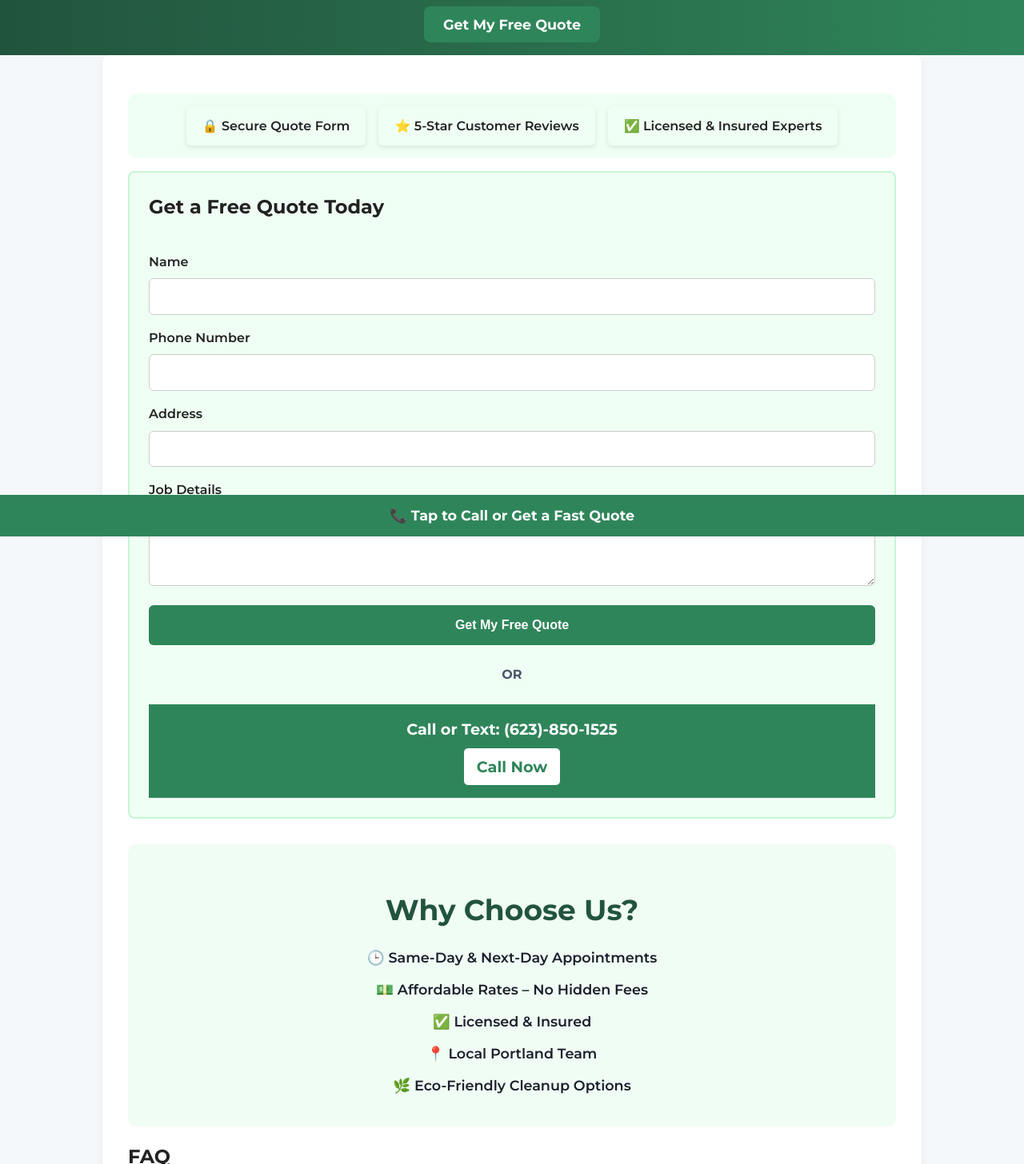
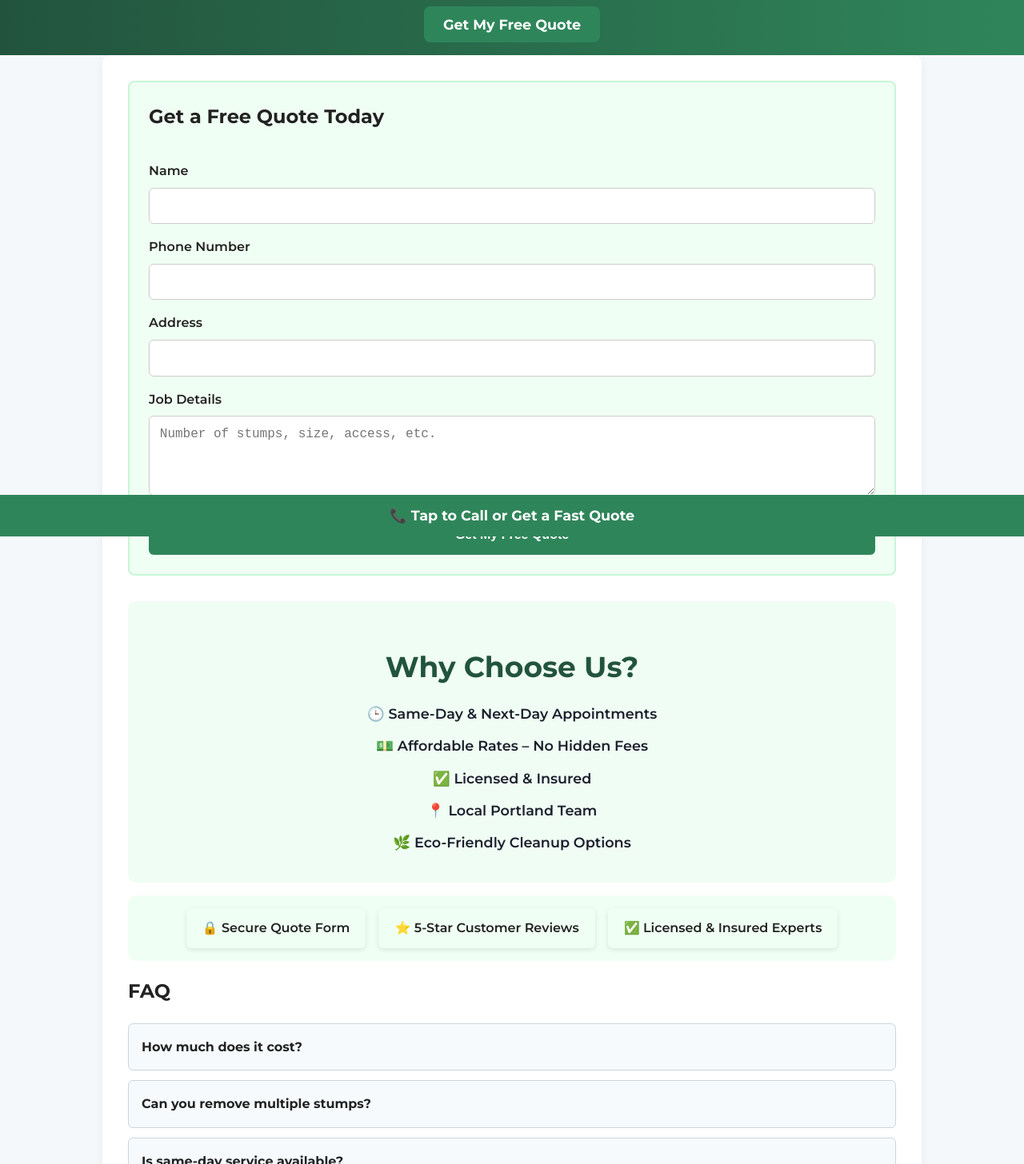
Before and after one commit to Leadpros201/Workings, a plain HTML site: page index.html in a window 1280 px wide. Shown: the part 129-1585 px from the top of the page at 80% size. Drawn offline with Linux system fonts and the light colour scheme.

Commit message:
Add files via upload

```diff
--- a/index.html
+++ b/index.html
@@ -213,11 +213,6 @@
 </div>
 </header>
 <main>
-<div class="certifications" style="background: #f0fff4; padding: 1rem; margin: 1rem 0; border-radius: 10px; text-align: center; font-weight: 600;">
-<div style="background: #f0fff4; padding: 0.75rem 1.25rem; border-radius: 6px; box-shadow: 0 2px 6px rgba(0,0,0,0.1);">🔒 Secure Quote Form</div>
-<div style="background: #f0fff4; padding: 0.75rem 1.25rem; border-radius: 6px; box-shadow: 0 2px 6px rgba(0,0,0,0.1);">⭐ 5-Star Customer Reviews</div>
-<div style="background: #f0fff4; padding: 0.75rem 1.25rem; border-radius: 6px; box-shadow: 0 2px 6px rgba(0,0,0,0.1);">✅ Licensed &amp; Insured Experts</div>
-</div>
 <a id="quote"></a>
 <div class="quote-box">
 <h2 style="margin-top:0">Get a Free Quote Today</h2>
@@ -232,10 +227,7 @@
 <textarea id="details" name="details" placeholder="Number of stumps, size, access, etc." required="" rows="4"></textarea>
 <input name="_replyto" type="hidden" value=""/>
 <button type="submit">Get My Free Quote</button>
-</form><div style="text-align:center; font-weight:bold; margin: 1.5rem 0; color: #4a5568;">OR</div><div class="cta-bar">
-    Call or Text: <strong>(623)-850-1525</strong><br/>
-<a href="tel:+16238501525">Call Now</a>
-</div>
+</form>
 </div>
 <a id="why-us"></a>
 <section class="benefits" style="background: #f0fdf4; padding: 1.5rem 1rem; color: #1a202c; text-align: center; border-radius: 10px;">
@@ -247,7 +239,11 @@
 <li style="margin: 0.75rem 0; font-weight: 600;">📍 Local Portland Team</li>
 <li style="margin: 0.75rem 0; font-weight: 600;">🌿 Eco-Friendly Cleanup Options</li>
 </ul>
-</section>
+</section><div class="certifications" style="background: #f0fff4; padding: 1rem; margin: 1rem 0; border-radius: 10px; text-align: center; font-weight: 600;">
+<div style="background: #f0fff4; padding: 0.75rem 1.25rem; border-radius: 6px; box-shadow: 0 2px 6px rgba(0,0,0,0.1);">🔒 Secure Quote Form</div>
+<div style="background: #f0fff4; padding: 0.75rem 1.25rem; border-radius: 6px; box-shadow: 0 2px 6px rgba(0,0,0,0.1);">⭐ 5-Star Customer Reviews</div>
+<div style="background: #f0fff4; padding: 0.75rem 1.25rem; border-radius: 6px; box-shadow: 0 2px 6px rgba(0,0,0,0.1);">✅ Licensed &amp; Insured Experts</div>
+</div>
 <a id="faq"></a>
 <section class="faq">
 <h2>FAQ</h2>
```
